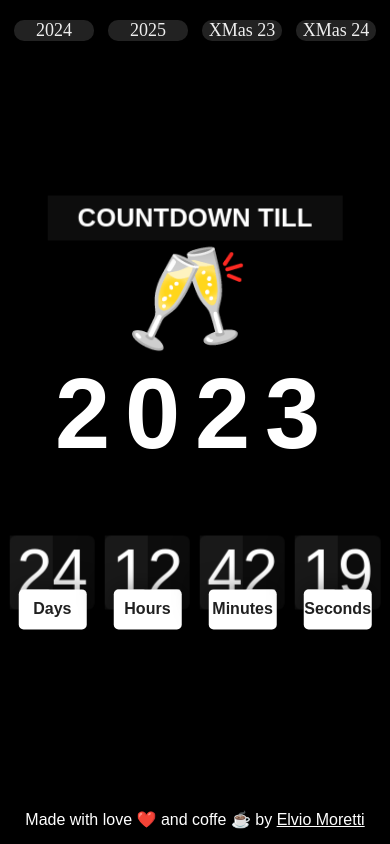
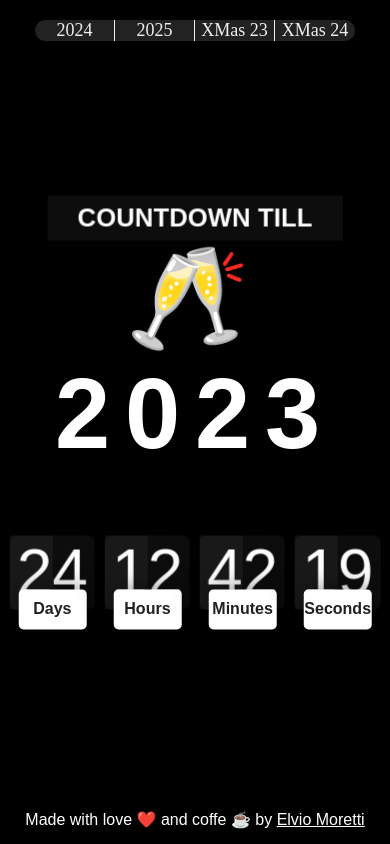
Before and after one commit to ecali/new-year-countdown, a React (Create React App) app: page / in a window 390 px wide. Built offline with nearby package versions, Linux system fonts and the light colour scheme.

Commit message:
update ui

```diff
--- a/src/App.css
+++ b/src/App.css
@@ -135,5 +135,17 @@ button.button-change {
 @media only screen and (max-width: 600px) {
   button.button-change {
     min-width: 80px !important;
+    border-radius: 0;
+    border-right: solid 1px;
+  }
+  button.button-change:last-child {
+    border-radius: 0 10px 10px 0;
+    border-right: none;
+  }
+  button.button-change:first-child {
+    border-radius:  10px 0 0 10px;
+  }
+  div.navbar {
+    justify-content: center;
   }
 }
```
